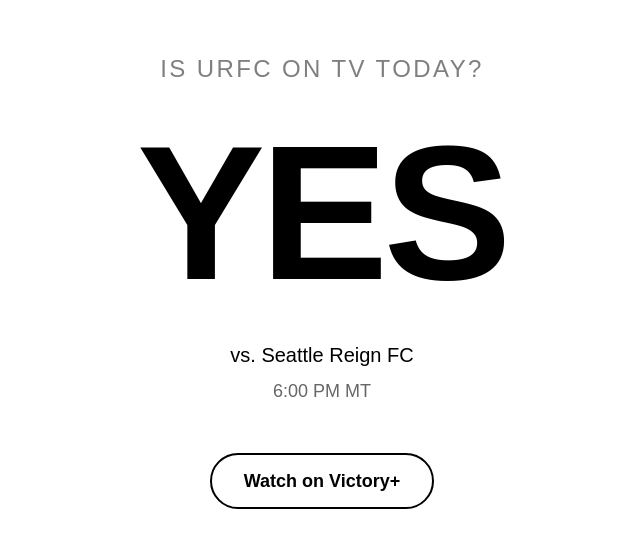
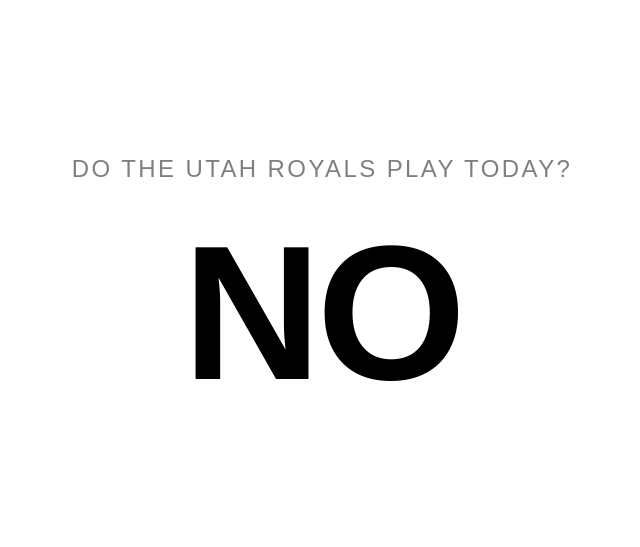
Before and after one commit to Knighton-Dev/urfc-tv, a Next.js app: page / in a window 1280 px wide. Shown: the part 119-666 px from the top of the page, without its empty margins (318-958 px from the left). Built offline with nearby package versions, Linux system fonts and the light colour scheme.

Commit message:
update some language

```diff
--- a/app/page.tsx
+++ b/app/page.tsx
@@ -18,7 +18,7 @@ export default function Home() {
       {game ? (
         <div className="flex flex-col items-center gap-8 text-center">
           <p className="text-2xl font-medium tracking-widest uppercase text-black/50">
-            Is URFC on TV today?
+            Do the Utah Royals play today?
           </p>
           <p className="text-[12rem] font-black leading-none tracking-tight">
             YES
@@ -39,7 +39,7 @@ export default function Home() {
       ) : (
         <div className="flex flex-col items-center gap-8 text-center">
           <p className="text-2xl font-medium tracking-widest uppercase text-black/50">
-            Is URFC on TV today?
+            Do the Utah Royals play today?
           </p>
           <p className="text-[12rem] font-black leading-none tracking-tight">
             NO
--- a/data/schedule.json
+++ b/data/schedule.json
@@ -1,6 +1,6 @@
 [
   {
-    "date": "2026-04-14",
+    "date": "2026-04-26",
     "opponent": "Seattle Reign FC",
     "provider": "Victory+",
     "streamUrl": "https://victoryplus.com/content/nwsl",
```
